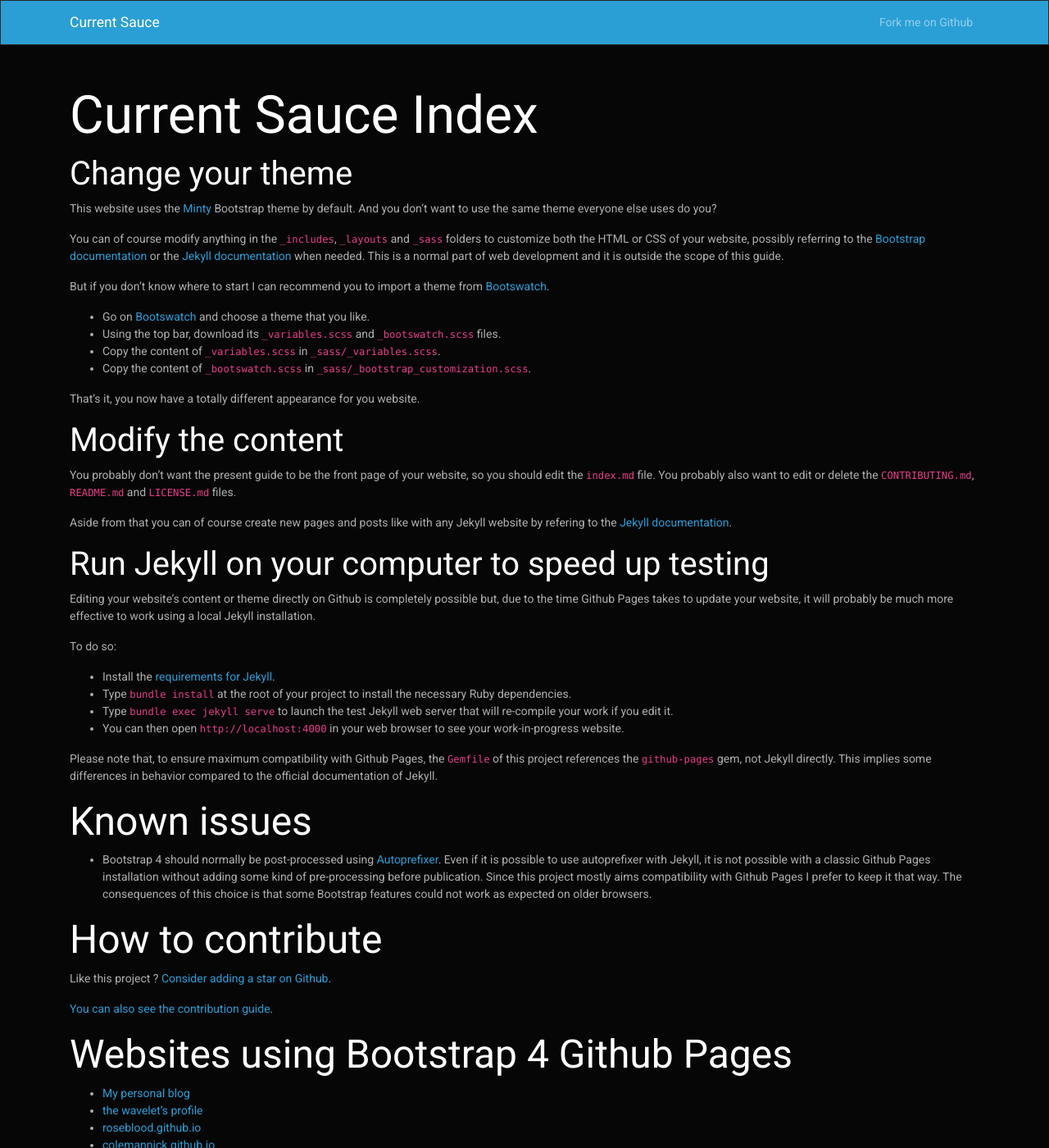
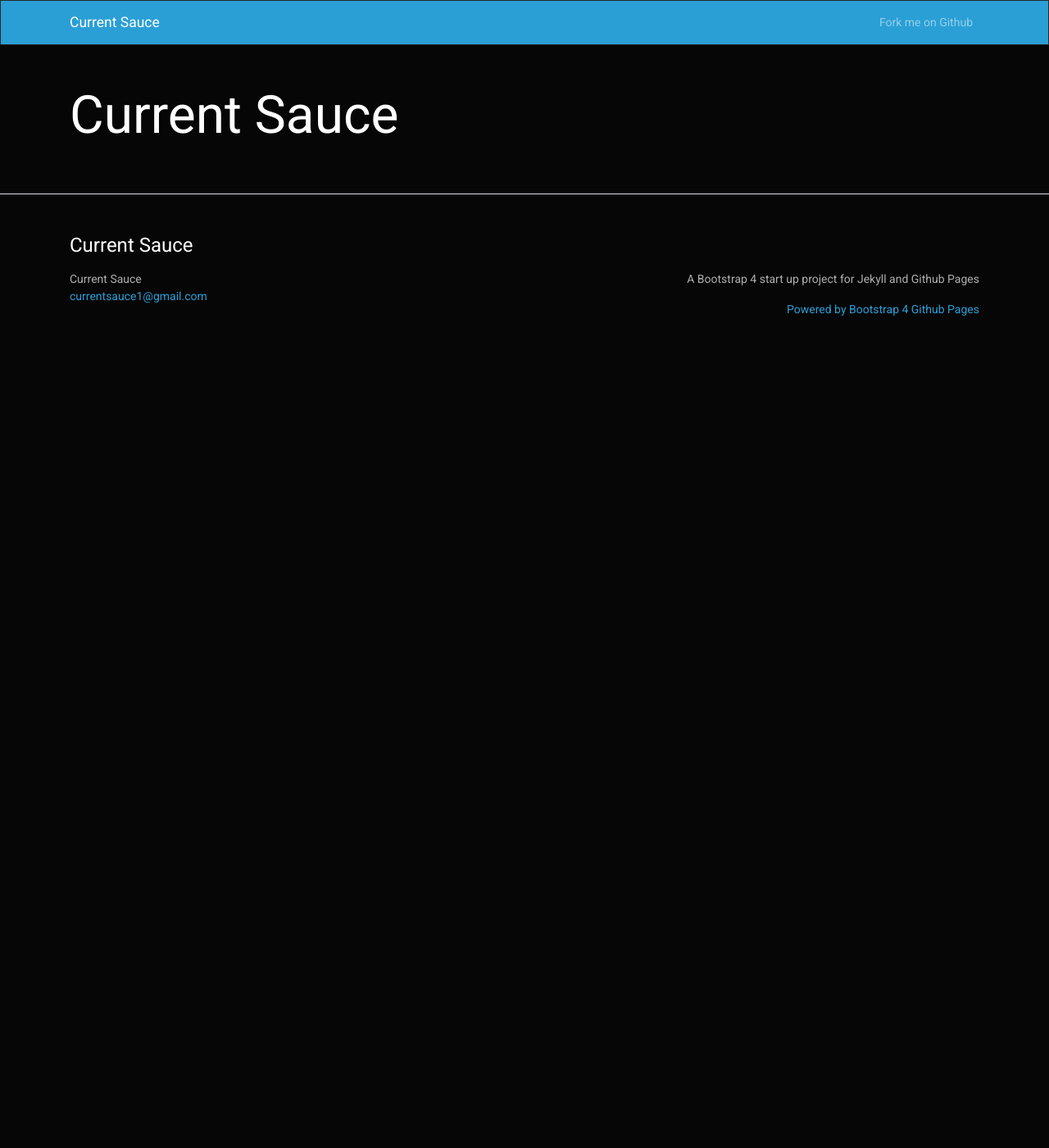
Before and after one commit to currentsauce/currentsauce.github.io, a Jekyll site: the page built from index.md, in a window 1280 px wide and 1400 px high. Shown: the whole window at 82% size. Built offline with Jekyll 4.4.1, drawn with Linux system fonts in a browser that asks for light colours; some of the changed text lies outside the part shown.

Commit message:
Update index.md

```diff
--- a/index.md
+++ b/index.md
@@ -1,66 +1,4 @@
 ---
 layout: page
-title: Current Sauce Index
+title: Current Sauce
 ---
-
-
-### Change your theme
-
-This website uses the [Minty](https://bootswatch.com/minty/) Bootstrap theme by default. And you don't want to use the same theme everyone else uses do you?
-
-You can of course modify anything in the `_includes`, `_layouts` and `_sass` folders to customize both the HTML or CSS of your website, possibly referring to the [Bootstrap documentation](https://getbootstrap.com/) or the [Jekyll documentation](https://jekyllrb.com/) when needed. This is a normal part of web development and it is outside the scope of this guide.
-
-But if you don't know where to start I can recommend you to import a theme from [Bootswatch](https://bootswatch.com/).
-
-* Go on [Bootswatch](https://bootswatch.com/) and choose a theme that you like.
-* Using the top bar, download its `_variables.scss` and `_bootswatch.scss` files.
-* Copy the content of `_variables.scss` in `_sass/_variables.scss`.
-* Copy the content of `_bootswatch.scss` in `_sass/_bootstrap_customization.scss`.
-
-That's it, you now have a totally different appearance for you website.
-
-### Modify the content
-
-You probably don't want the present guide to be the front page of your website, so you should edit the `index.md` file. You probably also want to edit or delete the `CONTRIBUTING.md`, `README.md` and `LICENSE.md` files.
-
-Aside from that you can of course create new pages and posts like with any Jekyll website by refering to the [Jekyll documentation](https://jekyllrb.com/).
-
-### Run Jekyll on your computer to speed up testing
-
-Editing your website's content or theme directly on Github is completely possible but, due to the time Github Pages takes to update your website, it will probably be much more effective to work using a local Jekyll installation.
-
-To do so:
-
-* Install the [requirements for Jekyll](https://jekyllrb.com/docs/installation/).
-* Type `bundle install` at the root of your project to install the necessary Ruby dependencies.
-* Type `bundle exec jekyll serve` to launch the test Jekyll web server that will re-compile your work if you edit it.
-* You can then open `http://localhost:4000` in your web browser to see your work-in-progress website.
-
-Please note that, to ensure maximum compatibility with Github Pages, the `Gemfile` of this project references the `github-pages` gem, not Jekyll directly. This implies some differences in behavior compared to the official documentation of Jekyll.
-
-## Known issues
-
-* Bootstrap 4 should normally be post-processed using [Autoprefixer](https://github.com/postcss/autoprefixer). Even if it is possible to use autoprefixer with Jekyll, it is not possible with a classic Github Pages installation without adding some kind of pre-processing before publication. Since this project mostly aims compatibility with Github Pages I prefer to keep it that way. The consequences of this choice is that some Bootstrap features could not work as expected on older browsers.
-
-## How to contribute
-
-Like this project ? [Consider adding a star on Github](https://github.com/nicolas-van/bootstrap-4-github-pages).
-
-[You can also see the contribution guide](https://github.com/nicolas-van/bootstrap-4-github-pages/blob/master/CONTRIBUTING.md).
-
-## Websites using Bootstrap 4 Github Pages
-
-* [My personal blog](https://nicolas-van.github.io/)
-* [the wavelet's profile](https://thewavelet.github.io/)
-* [roseblood.github.io](https://roseleblood.github.io/)
-* [colemannick.github.io](https://colemannick.github.io/)
-* [Betty and the Blushtones](http://bettyandtheblushtones.co.uk/)
-* [borislouis.github.io](https://borislouis.github.io/)
-* [dariusnwadike.github.io](https://dariusnwadike.github.io/)
-
-## Other Github Pages related projects
-
-I'm a fan of Github Pages for the possibilities it offers to anyone to publish a website for free. I have multiple projects that could be of interest if that's your case too:
-
-* [Easy Markdown to Github Pages](https://nicolas-van.github.io/easy-markdown-to-github-pages/)
-* [Parcel Github Pages Boilerplate](https://github.com/nicolas-van/parcel-github-pages-boilerplate)
```
